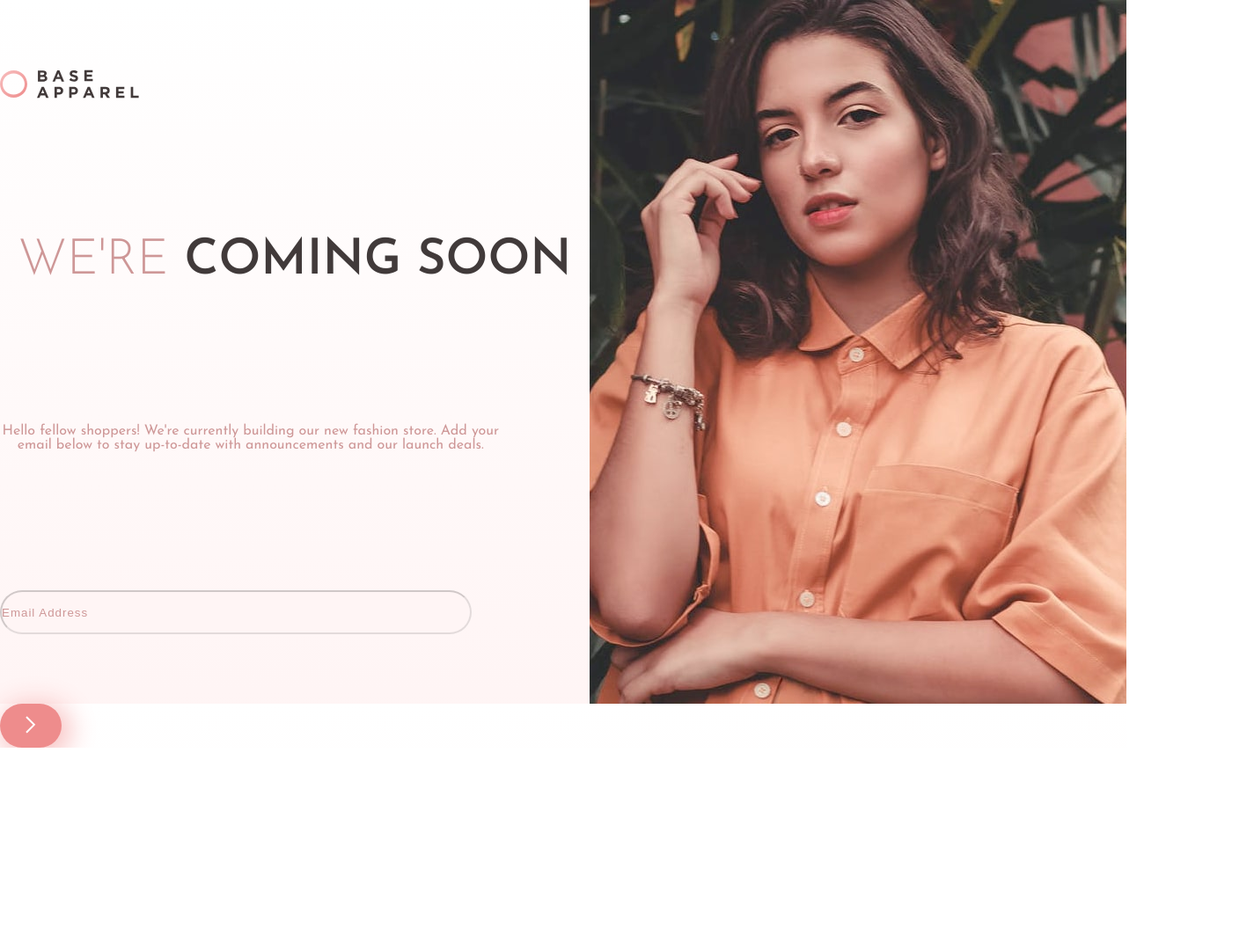
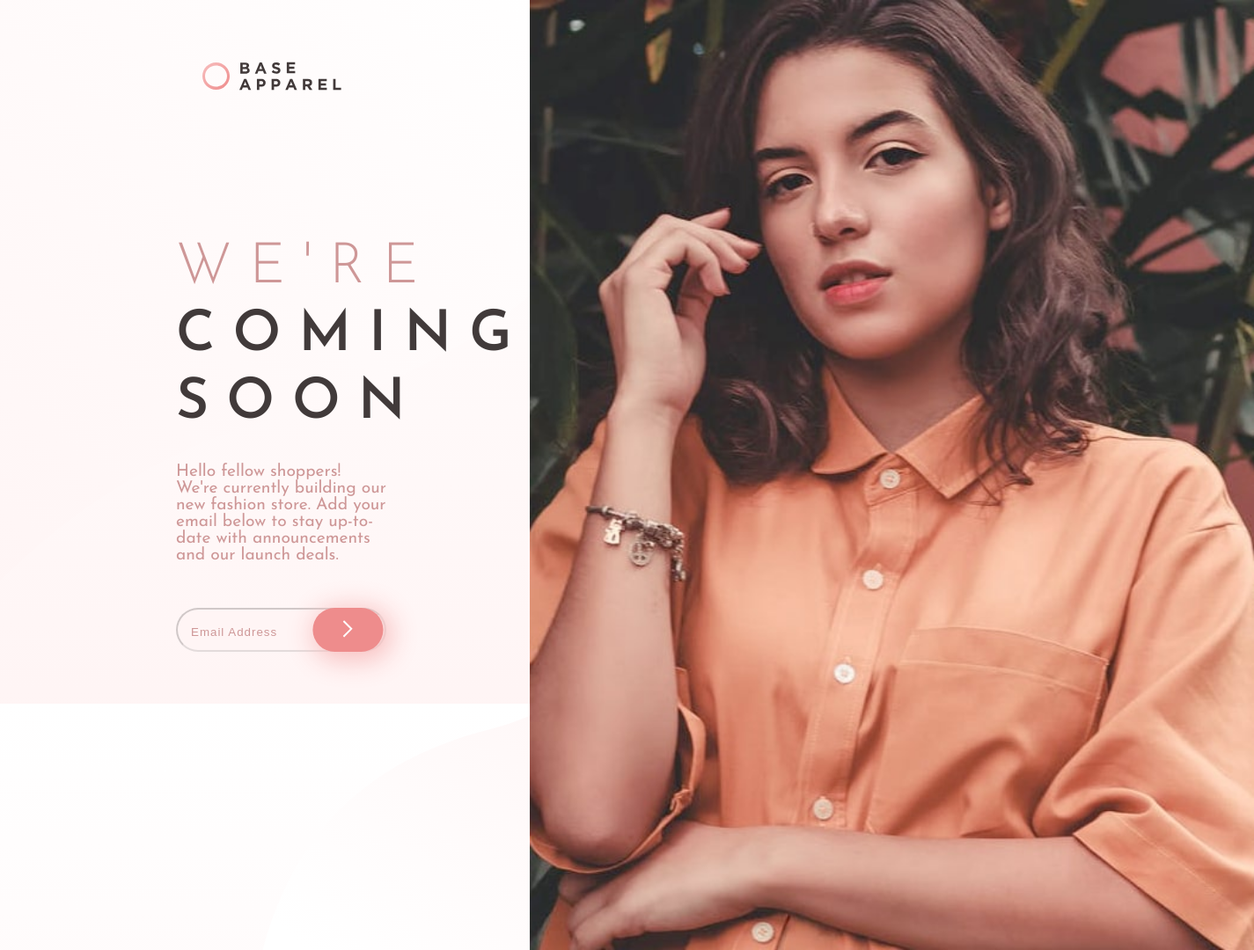
Before and after one commit to eCuevasCeballos/base-apparel-coming-soon-master, a plain HTML site: page index.html in a window 1280 px wide. Shown: the whole page at 88% size, 1425 px wide, since content can reach past the window. Before the commit the page ends 850 px from the top, so only its background shows below. Drawn offline with Linux system fonts and the light colour scheme.

Commit message:
view fix

```diff
--- a/index.html
+++ b/index.html
@@ -21,19 +21,28 @@
           alt="hero-desktop"
           class="hero-desktop"
         />
+        <div class="sub-container">
           <img src="images/logo.svg" alt="brand-logo" class="brand-logo" />
           <img
             src="images/hero-mobile.jpg"
             alt="hero-mobile"
             class="hero-mobile"
           />
-        <h1 class="header"><span class="header--2">We're</span> coming soon</h1>
+          <h1 class="header">
+            <span class="header--2">We're</span> coming soon
+          </h1>
           <p class="text">
-          Hello fellow shoppers! We're currently building our new fashion store.
-          Add your email below to stay up-to-date with announcements and our
-          launch deals.
+            Hello fellow shoppers! We're currently building our new fashion
+            store. Add your email below to stay up-to-date with announcements
+            and our launch deals.
           </p>
+          <div class="email-container">
             <input type="email" placeholder="Email Address" class="email" />
+            <img
+              src="images/icon-error.svg"
+              alt="icon-error"
+              class="icon-error error"
+            />
             <button class="submit">
               <img
                 src="images/icon-arrow.svg"
@@ -41,13 +50,10 @@
                 class="icon-arrow"
               />
             </button>
+            <p class="error-msg error">Please provide a valid email</p>
           </div>
-      <img
-        src="images/icon-error.svg"
-        alt="icon-error"
-        class="icon-error error"
-      />
-      <p class="error-msg error">Please provide a valid email</p>
+        </div>
+      </div>
     </main>
     <script src="script.js"></script>
   </body>
--- a/style.css
+++ b/style.css
@@ -29,6 +29,10 @@ body {
       to(hsl(0, 100%, 98%))
     )
     fixed;
+}
+
+.main-container {
+  margin: 0 auto;
 }
 
 /* Page layout and styles */
@@ -80,22 +84,27 @@ body {
   letter-spacing: 1px;
 }
 .submit {
-  position: absolute;
   background-color: hsl(0, 74%, 74%);
-  margin-left: -100px;
   height: 50px;
   width: 70px;
   border-radius: 30px;
   border: none;
   box-shadow: 5px 5px 30px 5px hsl(0, 80%, 86%);
+  grid-row: 2;
+  position: absolute;
+  right: 7%;
+
+  transform: translateX(-7%);
 }
 .submit:active {
   background-color: hsl(0, 80%, 86%);
 }
+
 .icon-error {
   position: absolute;
-  margin-top: -37px;
-  margin-left: 230px;
+  right: 30%;
+  margin-top: 15px;
+  transform: translateX(-30%);
 }
 .error-msg {
   color: hsl(0, 93%, 68%);
@@ -106,35 +115,96 @@ body {
 }
 
 @media screen and (min-width: 700px) {
-  body{
+  .icon-error {
+    right: 20%;
+  }
+  .submit {
+    right: 1%;
+  }
+}
+@media screen and (min-width: 1200px) {
+  body {
+    width: 100%;
+    min-height: 1080px;
     overflow: hidden;
   }
- .main-container{
-  width: 100%;
-  height: 100%;
+  .main-container {
     display: grid;
     grid-template-columns: 2fr 1fr;
-  align-items: center;
+    width: 100%;
+    min-height: 1080px;
   }
- .hero-mobile{
+  .hero-mobile {
     display: none;
   }
- .hero-desktop{
+  .hero-desktop {
     display: block;
     grid-column: 2 / 3;
-  grid-row: 1 / 5;
-  align-self: center;
- }
- .header, .text, .email, .icon-error,.error-msg, .brand-logo{
-  grid-column: 1 / 2;
-  margin: 0;
-  padding: 0;
- }
- .submit{
-  position: relative;
+    height: 1080px;
+    width: auto;
     margin: 0;
   }
- .icon-error, .icon-error{
-  position: relative;
+  .sub-container {
+    grid-column: 1 / 2;
+    grid-row: 1;
+    width: 100%;
+    background: url("./images/bg-pattern-desktop.svg") no-repeat center/cover;
+    padding: 0;
+    padding-left: 200px;
+    justify-content: start;
+    justify-items: start;
+    text-align: start;
+  }
+  .brand-logo {
+    margin-top: 70px;
+  }
+  .header {
+    text-align: start;
+    margin-top: 120px;
+    width: 50%;
+    line-height: 1.2;
+    letter-spacing: 20px;
+    font-size: 4rem;
+  }
+  .text {
+    margin: 0;
+    margin-top: 30px;
+    width: 60%;
+    text-align: start;
+    font-size: 1.2rem;
+  }
+  .email-container {
+    display: grid;
+    align-content: end;
+    align-items: end;
+    width: 60%;
+  }
+  .email {
+    margin: 0;
+    margin-top: 50px;
+    width: 99%;
+    padding-top: 5px;
+    grid-row: 1;
+    grid-column: 1 / 2;
+  }
+  .error-msg {
+    margin: 0;
+    margin-top: 20px;
+  }
+
+  .submit {
+    position: static;
+    grid-row: 1;
+    grid-column: 1 / 2;
+    justify-self: end;
+    width: 80px;
+  }
+  .icon-error {
+    position: static;
+    grid-row: 1;
+    padding-bottom: 15px;
+    grid-column: 1 / 2;
+    justify-self: end;
+    padding-right: 75px;
   }
 }
```
Lines whose indentation alone changed are shown as unchanged.
